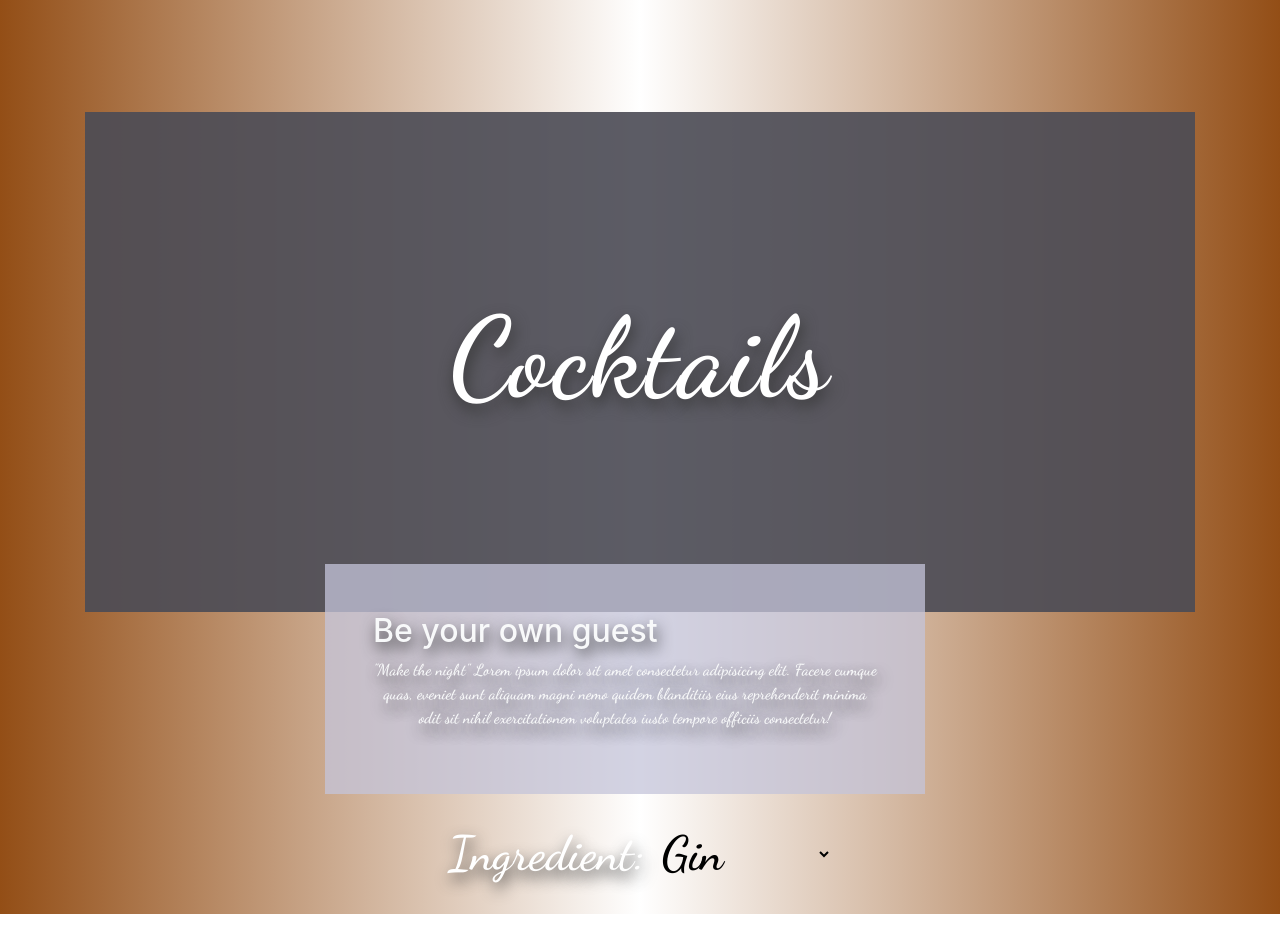
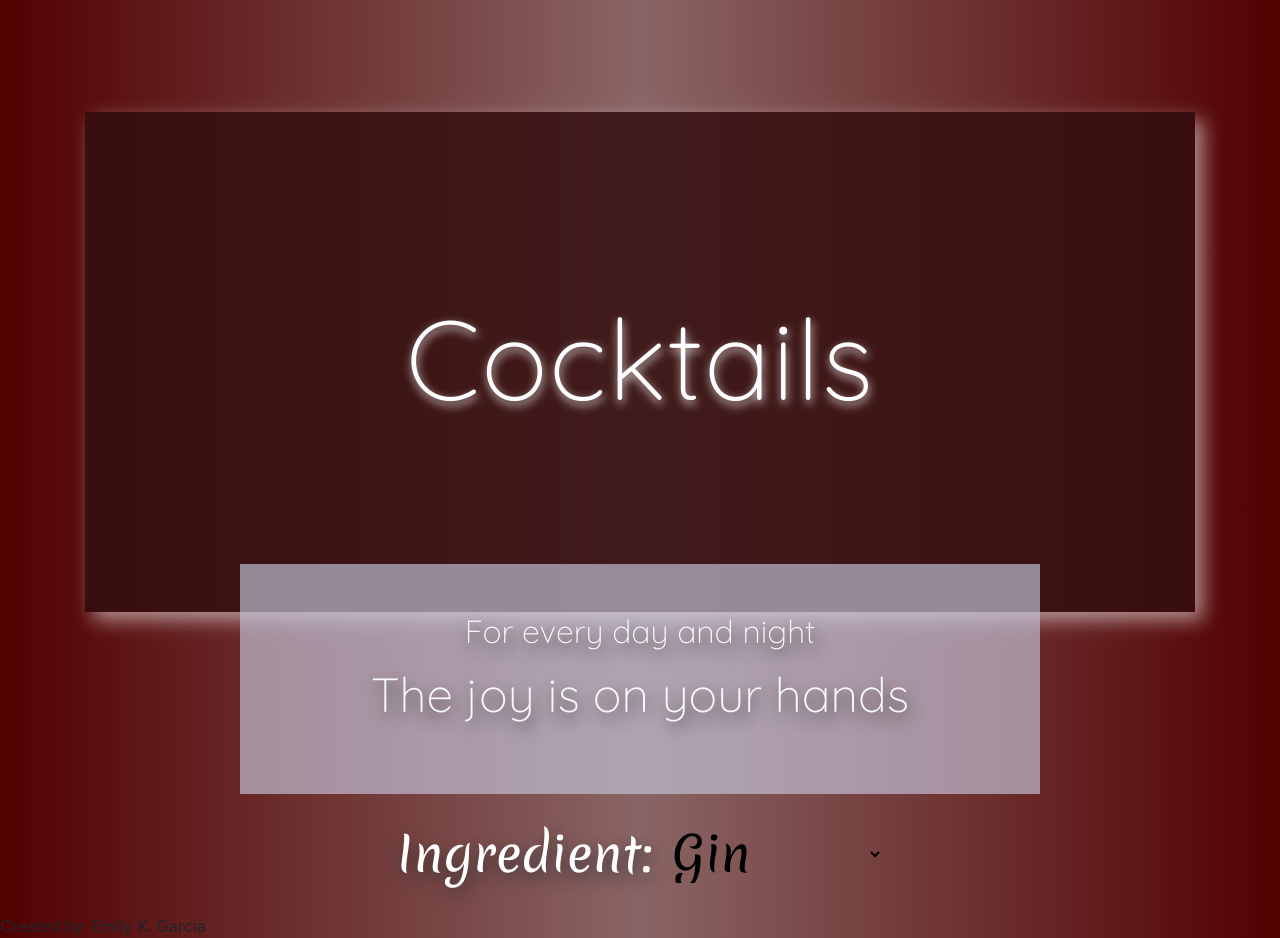
Before and after one commit to EmilyK-G/EmilyK-G_proyect2.github.io, a plain HTML site: page index.html in a window 1280 px wide. Before the commit the page ends 914 px from the top, so only its background shows below. Drawn offline with nearby package versions, Linux system fonts and the light colour scheme; no server answers.

Commit message:
Change display

```diff
--- a/css/style.css
+++ b/css/style.css
@@ -1,24 +1,29 @@
 body {
-    background-color: rgb(0, 0, 0);
-    background-image: linear-gradient(to right,  rgb(147,78,22), rgb(255, 255, 255), rgb(147,78,22));
-    font-family: 'Dancing Script', cursive;
-    text-align: unset;
+    background-color: #520000;
+    background-image: linear-gradient(to right,  #520000, rgb(138, 101, 101), #520000);
 }
+ section.container {
+    display: flex;
+    flex-direction: column;
+    align-items: center;
+ }
 
 .header-container {
-    background-color: rgba(76, 76, 85, 0.904);
+    background-color: rgba(51, 14, 14, 0.835);
     margin: 7rem 10rem -3rem 10rem;
     height: 500px;
     display: flex;
     justify-content: center;
     align-items: center;
+
+    box-shadow: 8px 8px 18px rgba(255, 255, 255, 0.527);
 }
 
 header {
-    color: white;
-    text-shadow: 2px 7px 15px rgb(54, 54, 54);
-    font-family: 'Dancing Script', cursive;
-    letter-spacing: 2px;
+    color: rgb(253, 253, 253);
+    text-shadow: 1px 4px 10px rgba(255, 255, 255, 0.815);
+    font-family: 'Quicksand', sans-serif;
+    letter-spacing: 1px;
 }
 
 .header-size {
@@ -26,16 +31,19 @@ header {
 }
 
 .container.intro-container {
-    background-color: rgba(197, 197, 218, 0.75);
-    margin: 0 15rem;
-    max-width: 600px;
+    background-color: rgba(197, 197, 218, 0.664);
+    margin: 0;
+    max-width: 800px;
+    display: flex;
+    flex-direction: column;
+    align-items: center;
 }
 
 .drinks-container {
     display: flex;
     flex-wrap: wrap;
     justify-content: space-evenly;
-    background: chocolate;
+    background: rgba(197, 197, 218, 0.281);
 }
 
 .front-container {
@@ -46,7 +54,7 @@ header {
 }
 
 .text-light {
-    color: white;
+    color: rgb(0, 61, 29);
     text-shadow: 2px 7px 15px rgb(54, 54, 54);
 }
 
@@ -54,7 +62,7 @@ header {
     color: white;
     text-shadow: 2px 7px 15px rgb(54, 54, 54);
     font-size: 3em;
-    font-family: 'Dancing Script', cursive;
+    font-family: 'Merienda', cursive;
 }
 .text-align-center{
     text-align: center;
@@ -64,12 +72,15 @@ header {
 .h-2 {
     text-align: center;
     width: fit-content;
+    font-size: 2em;
+    font-family: 'Quicksand', sans-serif;
 }
 
 .main-p {
     text-align: center;
     width: fit-content;
-    font-family: 'Dancing Script', cursive;
+    font-size: 3em;
+    font-family: 'Quicksand', sans-serif;
 
 }
 
@@ -80,20 +91,23 @@ header {
 }
 
 .drink-name {
-    color: rgb(4, 1, 44);
+    color: #520000;
     text-shadow: 2px 2px 10px 15px black;
     font-size: 2em;
-    font-family: 'Dancing Script', cursive;
+    font-family: 'Quicksand', sans-serif;
+    background-color: rgba(197, 197, 218, 0.109);
 }
 
 .drink-img {
-    width: 40%;
+    width: 100%;
+    border-radius: 5px;
+    opacity: 90%;
 }
 
 div.drink-container {
-    background-color: rgba(255, 255, 255, 0.835);
+    background-color: rgba(255, 255, 255, 0.548);
     box-shadow: 3px 3px 8px whitesmoke;
-    justify-content: center;
+    justify-content: space-between;
 }
 
 .drink-name {
@@ -104,6 +118,22 @@ div.drink-container {
 
     .container.drink-container {
         width: 300px;
+    }
+}
+
+@media screen and (max-width:576px) {
+    body {
+        background-image: linear-gradient(to bottom, #520000, rgb(138, 101, 101));
+    }
+    .header-size {
+        font-size: 2em;
+    }
+    .header-container {
+        height: 100px;
+        margin: 2rem;
+    }
+    .container.intro-container {
+
     }
 }
 /*
--- a/index.html
+++ b/index.html
@@ -12,7 +12,9 @@
     <script src="https://code.jquery.com/jquery-3.5.1.slim.min.js" integrity="sha384-DfXdz2htPH0lsSSs5nCTpuj/zy4C+OGpamoFVy38MVBnE+IbbVYUew+OrCXaRkfj" crossorigin="anonymous"></script>
     <script src="https://cdn.jsdelivr.net/npm/bootstrap@4.6.0/dist/js/bootstrap.bundle.min.js" integrity="sha384-Piv4xVNRyMGpqkS2by6br4gNJ7DXjqk09RmUpJ8jgGtD7zP9yug3goQfGII0yAns" crossorigin="anonymous"></script>
     <link rel="preconnect" href="https://fonts.gstatic.com">
-    <link href="https://fonts.googleapis.com/css2?family=Dancing+Script:wght@600&display=swap" rel="stylesheet">
+    <link href="https://fonts.googleapis.com/css2?family=Quicksand:wght@300&display=swap" rel="stylesheet">
+    <link rel="preconnect" href="https://fonts.gstatic.com">
+    <link href="https://fonts.googleapis.com/css2?family=Abril+Fatface&family=Berkshire+Swash&family=Merienda&display=swap" rel="stylesheet">
 </head>
 <body>
     <section class="container">
@@ -20,8 +22,8 @@
             <header><h1 class="header-size">Cocktails</h1></header>
         </div>
         <div class="container intro-container p-5">
-            <h2 class="text-light h-2">Be your own guest</h2>
-            <p class="text-light main-p">"Make the night" Lorem ipsum dolor sit amet consectetur adipisicing elit. Facere cumque quas, eveniet sunt aliquam magni nemo quidem blanditiis eius reprehenderit minima odit sit nihil exercitationem voluptates iusto tempore officiis consectetur!</p>
+            <h2 class="text-light h-2">For every day and night</h2>
+            <p class="text-light main-p">The joy is on your hands</p>
         </div>
     </section>
     <section>
@@ -49,27 +51,10 @@
     <script src="https://code.jquery.com/jquery-3.6.0.js"></script>
     <script src="./js/script_JQ.js"></script>
 
-        <!--nav class="background-dark font-large d-flex p-2 nav justify-content-center">
-          <a class="nav-link active color-light text-center" href="#">Search</a>
-          <a class="nav-link color-light text-center" href="#">About</a>
-          <a class="nav-link disabled text-center" href="#">Contact us</a>
-        </nav-->
+    <footer>
+        Created by: Emily K. Garcia
 
-        <!--form class="form-inline m-4">
-            <input class="form-control mr-sm-2" type="search" placeholder="Search" aria-label="Search">
-            <button class="btn my-2 my-sm-0 btn-blue" type="submit">Search</button>
-        </form-->
-
-        <!--div class="dropdown m-4">
-            <button class="btn btn-secondary dropdown-toggle" type="button" id="dropdownMenuButton" data-toggle="dropdown" aria-haspopup="true" aria-expanded="false">
-              Dropdown button
-            </button>
-            <div class="dropdown-menu" aria-labelledby="dropdownMenuButton">
-              <a class="dropdown-item" href="#">Action</a>
-              <a class="dropdown-item" href="#">Another action</a>
-              <a class="dropdown-item" href="#">Something else here</a>
-            </div>
-        </div-->
+    </footer>
 
 </body>
 </html>
```
Also changed, not shown: js/script_JQ.js (+0 -9 lines).
